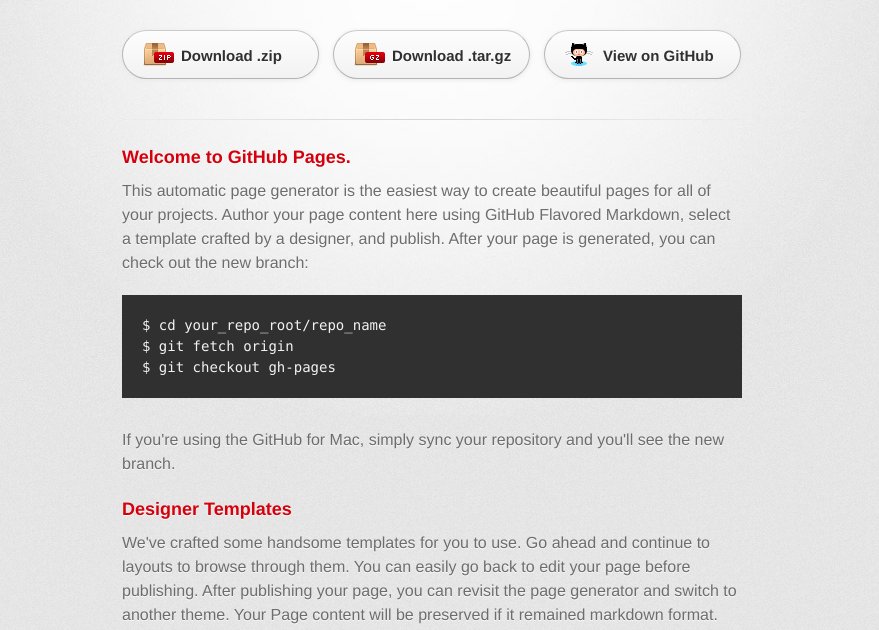
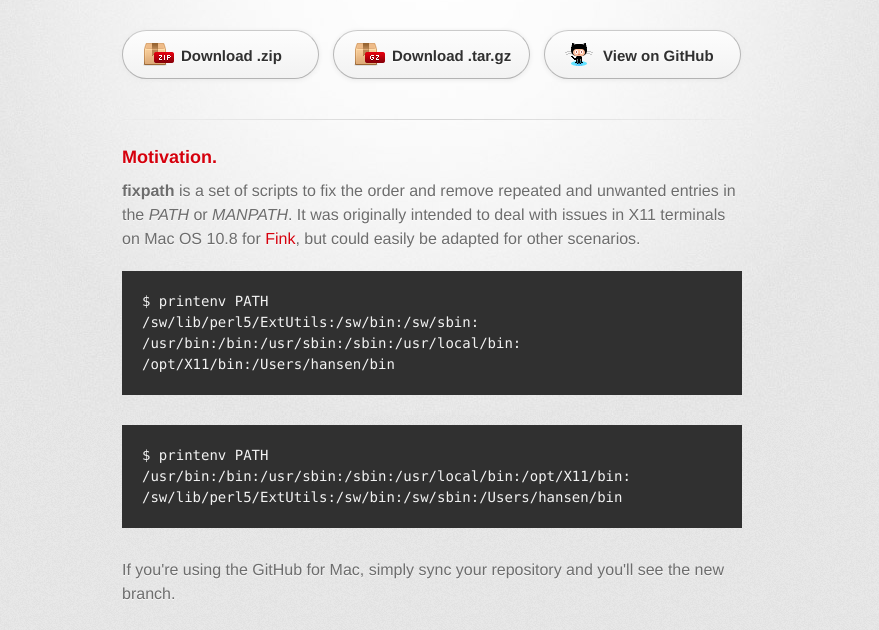
Before and after one commit to akhansen/fixpath, a plain HTML site: page index.html in a window 1280 px wide. Shown: the part 158-788 px from the top of the page, without its empty margins (208-1087 px from the left). Drawn offline with Linux system fonts and the light colour scheme; a web font is replaced by a local one.

```diff
--- a/index.html
+++ b/index.html
@@ -31,13 +31,20 @@
         <hr>
 
         <section id="main_content">
-          <h3>Welcome to GitHub Pages.</h3>
+          <h3>Motivation.</h3>
 
-<p>This automatic page generator is the easiest way to create beautiful pages for all of your projects. Author your page content here using GitHub Flavored Markdown, select a template crafted by a designer, and publish. After your page is generated, you can check out the new branch:</p>
+<p><strong>fixpath</strong> is a set of scripts to fix the order and remove repeated and unwanted entries
+in the <em>PATH</em> or <em>MANPATH</em>.  It was originally intended to deal with issues in X11 terminals on Mac OS 10.8 for <a href="http://www.finkproject.org" title="Fink">Fink</a>,  but could easily be adapted for other scenarios.</p>
 
-<pre><code>$ cd your_repo_root/repo_name
-$ git fetch origin
-$ git checkout gh-pages
+<pre><code>$ printenv PATH
+/sw/lib/perl5/ExtUtils:/sw/bin:/sw/sbin:
+/usr/bin:/bin:/usr/sbin:/sbin:/usr/local/bin:
+/opt/X11/bin:/Users/hansen/bin
+</code></pre>
+
+<pre><code>$ printenv PATH
+/usr/bin:/bin:/usr/sbin:/sbin:/usr/local/bin:/opt/X11/bin:
+/sw/lib/perl5/ExtUtils:/sw/bin:/sw/sbin:/Users/hansen/bin
 </code></pre>
 
 <p>If you're using the GitHub for Mac, simply sync your repository and you'll see the new branch.</p>
```
Also changed, not shown: params.json (+1 -1 lines).
